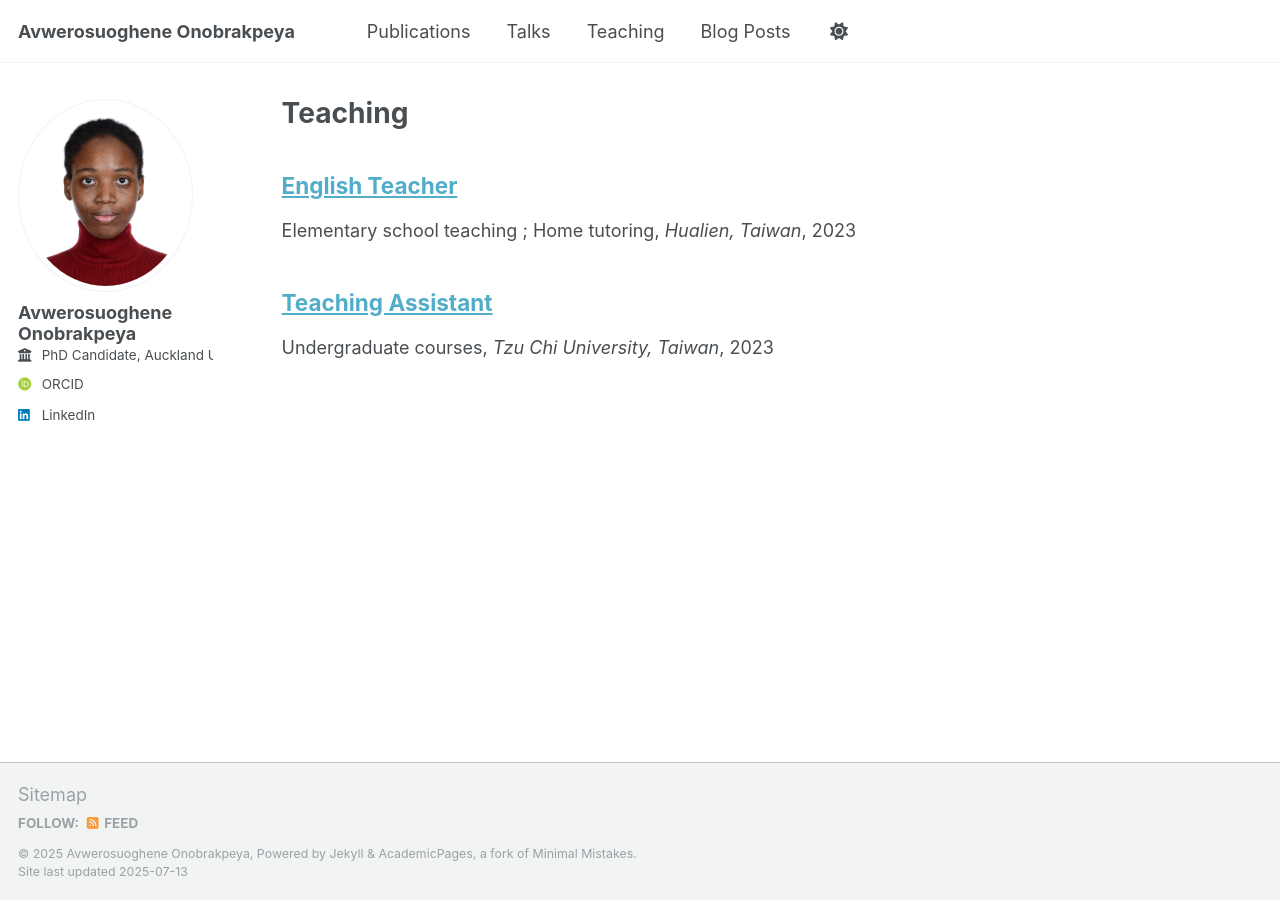
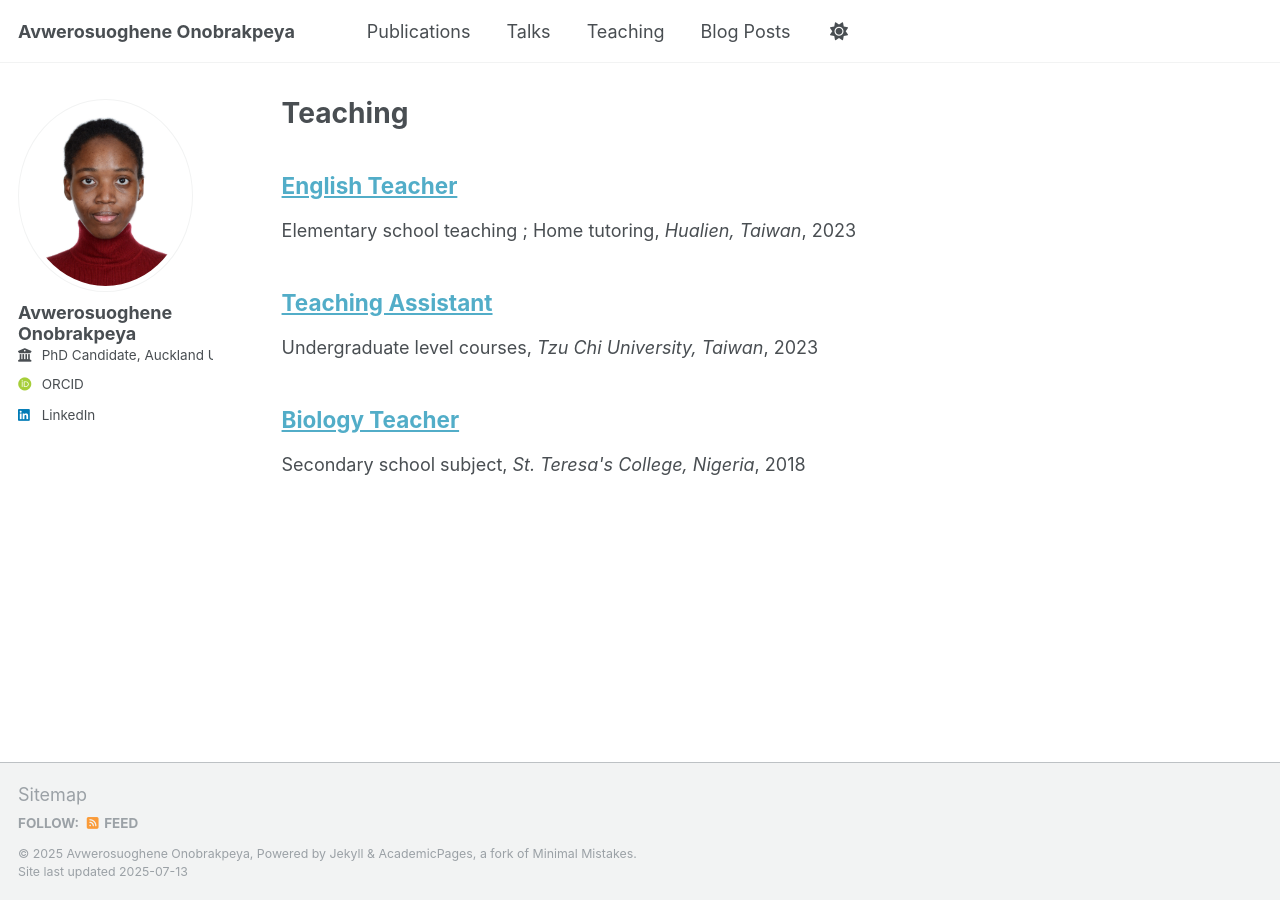
Before and after one commit to suo-onobrakpeya/suo-onobrakpeya.github.io, a Jekyll site: the page built from _pages/teaching.html, in a window 1280 px wide. Built offline with Jekyll 4.4.1, drawn with Linux system fonts in a browser that asks for light colours; some web fonts are replaced; a script that is not in the unit is left out.

Commit message:
2nd Updated Cleaned.

```diff
--- /dev/null
+++ b/_teaching/2014-spring-teaching-1.md
@@ -0,0 +1,7 @@
+---
+title: "Biology Teacher"
+collection: teaching
+type: "Secondary school subject"
+venue: "St. Teresa's College, Nigeria"
+date: 2018-01-01
+---
--- a/_teaching/2018-biology.md
+++ b/_teaching/2023-TA.md
@@ -1,7 +1,7 @@
 ---
 title: "Teaching Assistant"
 collection: teaching
-type: "Undergraduate courses"
+type: "Undergraduate level courses"
 venue: "Tzu Chi University, Taiwan"
 date: 2023-01-01
 ---
```
